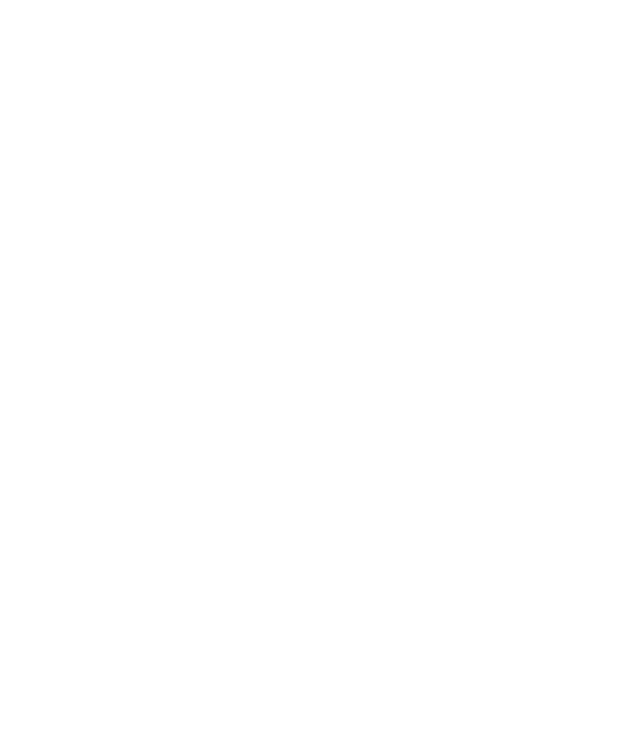
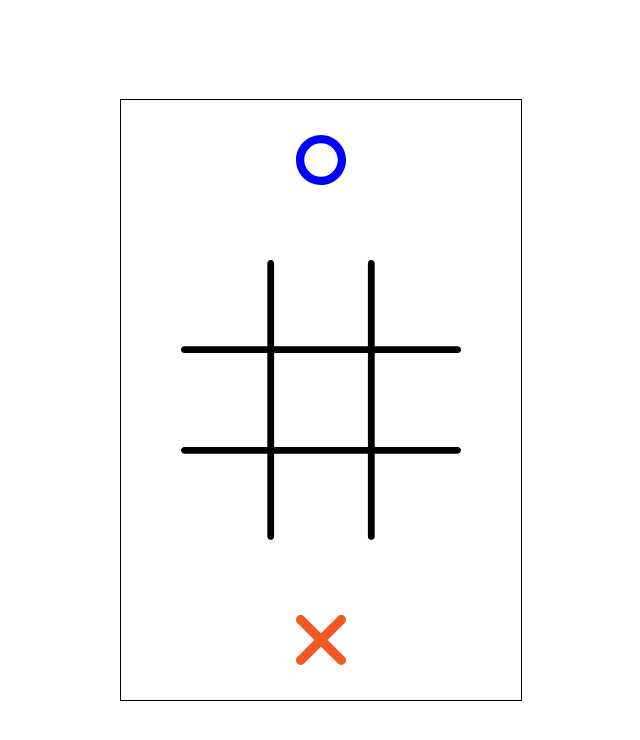
Before and after one commit to textencoder/tic-tac-toe, a plain HTML site: page index.html in a window 1280 px wide. Shown: the whole page, without its empty margins (319-959 px from the left). Drawn offline with Linux system fonts and the light colour scheme.

Commit message:
game now functional in DOM

```diff
--- a/index.html
+++ b/index.html
@@ -8,6 +8,33 @@
 </head>
 <body>
 
+    <div id="game">
+        <div class="player">
+            <img src="/assets/o.svg" alt="">
+        </div>
+
+        <div id="board-container">
+            <img src="/assets/grid.svg" alt="">
+
+            <div id="board-buttons">
+            <button class="grid-item" data-label="1"></button>
+            <button class="grid-item" data-label="2"></button>
+            <button class="grid-item" data-label="3"></button>
+            <button class="grid-item" data-label="4"></button>
+            <button class="grid-item" data-label="5"></button>
+            <button class="grid-item" data-label="6"></button>
+            <button class="grid-item" data-label="7"></button>
+            <button class="grid-item" data-label="8"></button>
+            <button class="grid-item" data-label="9"></button>
+        </div>
+
+        </div>
+
+        <div class="player">
+            <img src="/assets/x.svg" alt="">
+        </div>
+    </div>
+
     <script src="script.js"></script>
 </body>
 </html>
--- a/script.js
+++ b/script.js
@@ -32,7 +32,6 @@ function checkWin(board) {
             return wrapItUp('TIE');
         }
 
-
     return null;
 }
 
@@ -55,6 +54,25 @@ function markSquare(square) {
 function wrapItUp(winner) {
     console.log(winner + ' wins');
     setBoard();
+    cleanUpDom();
 }
 
 window.addEventListener('DOMContentLoaded', setBoard);
+
+document.querySelectorAll('.grid-item').forEach(button => {
+    button.addEventListener('click', () => {
+        markSquare(Number(button.dataset.label));
+        console.log(Number(button.dataset.label));
+        button.innerHTML = !bool ? `<img src="/assets/x.svg">`
+        : `<img src="/assets/o.svg">`;
+    })
+})
+
+function cleanUpDom() {
+    setTimeout(() => {
+        document.querySelectorAll('.grid-item').forEach(button => {
+            button.innerHTML = '';
+        })
+    }, 0)
+
+}
--- a/styles.css
+++ b/styles.css
@@ -2,3 +2,65 @@
     margin: 0;
     padding: 0;
 }
+
+body {
+    width: 100vw;
+    height: 100dvh;
+    max-width: 100%;
+    display: grid;
+    place-items: center;
+}
+
+#game {
+    border: 1px solid black;
+    width: 400px;
+    height: calc(100% - 200px);
+    display: grid;
+    grid-template-rows: 1fr 3fr 1fr;
+
+}
+
+#board-container {
+    display: grid;
+    place-items: center;
+    position: relative;
+
+    img {
+        position: absolute;
+        width: 70%;
+        z-index: -1;
+    }
+}
+
+#board-buttons {
+    display: grid;
+    grid-template-columns: repeat(3, 1fr);
+    gap: 25px;
+
+    img {
+        width: 50px;
+        z-index: 1;
+    }
+}
+
+.grid-item {
+    width: 75px;
+    height: 75px;
+    border: none;
+    background: none;
+    cursor: pointer;
+
+    display: grid;
+    place-items: center;
+}
+
+.player {
+    width: 50%;
+    display: grid;
+    justify-self: center;
+    place-items: center;
+
+    img {
+        width: 25%;
+    }
+}
```
Also changed, not shown: assets/grid.svg (added), assets/o.svg (added), assets/x.svg (added).
